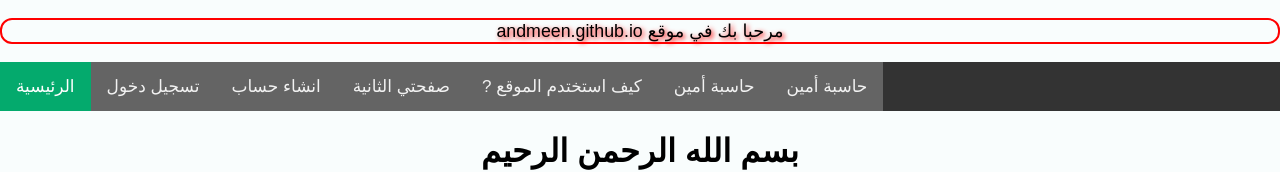
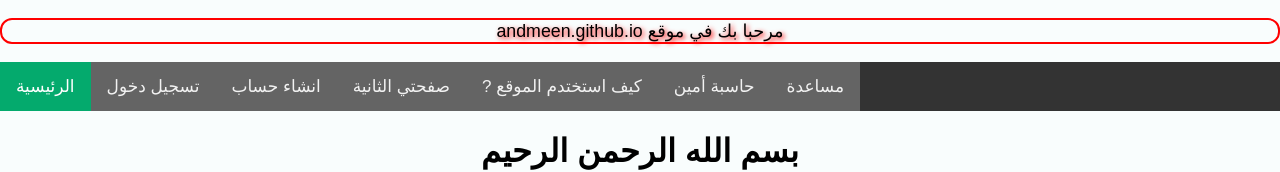
Before and after one commit to andmeen/andmeen.github.io, a plain HTML site: page index.html in a window 1280 px wide. Shown: the top 172 px of the page. Drawn offline with Linux system fonts and the light colour scheme.

Commit message:
we232fuh

```diff
--- a/index.html
+++ b/index.html
@@ -18,7 +18,7 @@
   <a href="css.html">صفحتي الثانية</a>
   <a href="ameen.html">كيف استختدم الموقع ?</a>
   <a href="A2M.html">حاسبة أمين</a>
-  <a href="A2M.html">حاسبة أمين</a>
+  <a href="">مساعدة</a>
   <a href="javascript:void(0);" class="icon" onclick="myFunction()">
     <i class="fa fa-bars"></i>
   </a>
```
